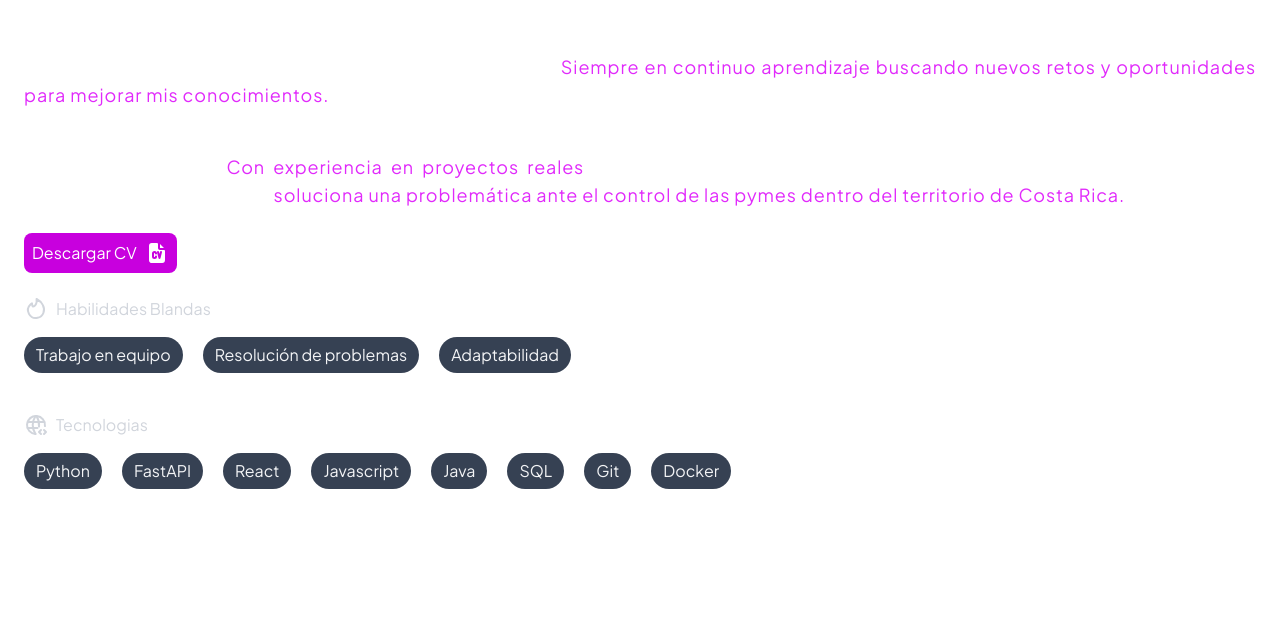
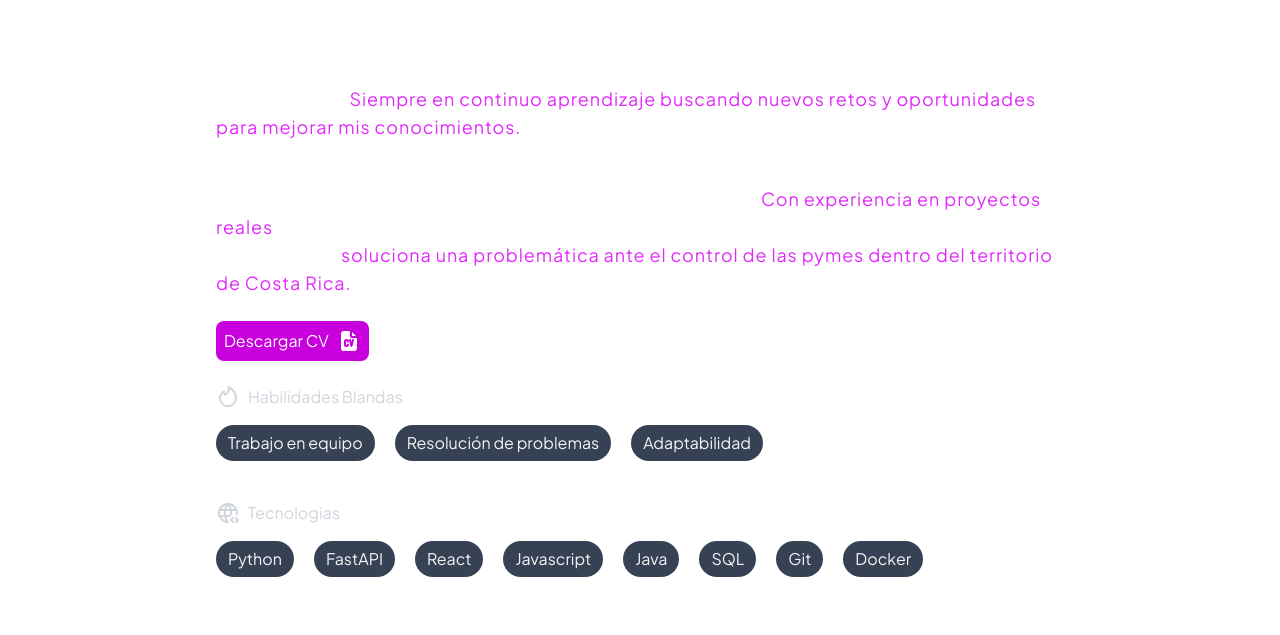
Before and after one commit to Kevinduran09/portafolio-kevinDuran, a Next.js app: page / in a window 1280 px wide. Shown: the part 1505-2140 px from the top of the page. Built offline with nearby package versions, Linux system fonts and the light colour scheme.

Commit message:
add carrousel and fix texts

```diff
--- a/src/app/components/Section.jsx
+++ b/src/app/components/Section.jsx
@@ -1,9 +1,13 @@
 import React from 'react'
 
-export const Section = ({ id, className, children, props, lgW ='max-w-4xl', mdW ='max-w-4xl'}) => {
+export const Section = ({ id, className, children, props, lgW = 'max-w-4xl', mdW = 'max-w-4xl' }) => {
   return (
-    <section id={id} className={`mx-auto w-full lg:${lgW} md:${mdW} container ${className}`} {...props}>
-        {children}
+    <section
+      id={id}
+      className={`mx-auto w-full ${lgW ? `lg:${lgW}` : 'lg:max-w-4xl'} ${mdW ? `md:${mdW}` : 'md:max-w-4xl'} container ${className}`}
+      {...props}
+    >
+      {children}
     </section>
   )
 }
--- a/src/app/sections/AboutMe.jsx
+++ b/src/app/sections/AboutMe.jsx
@@ -13,10 +13,10 @@ export default function AboutMe() {
             </h2>
 
             <div className='px-6'>
-                <p className='text-lg text-justify  leading-7 tracking-wider  mb-4'>
+                <p className='text-lg  leading-7 tracking-wider  mb-4'>
                     Soy Kevin Andrey Durán Martínez, estudiante de ingeniería en sistemas de información y desarrollador de software. Apasionado por la tecnología y el desarrollo de soluciones tecnológicas. <span className='text-fuchsia-500'>Siempre en continuo aprendizaje buscando nuevos retos y oportunidades para mejorar mis conocimientos.</span>
                 </p>
-                <p className='text-lg text-justify  leading-7  tracking-wider mb-4'>
+                <p className='text-lg  leading-7  tracking-wider mb-4'>
                     Cuento con experiencia en diversas tecnologías y herramientas de desarrollo de software que me permiten construir soluciones modernas y solidas. <span className='text-fuchsia-500'>Con experiencia en proyectos reales</span>, he participado en el desarrollo de MYPIMES, una aplicación para la organización CEMEDE que <span className='text-fuchsia-500'>soluciona una problemática ante el control de las pymes dentro del territorio de Costa Rica.  </span>
                 </p>
 
```
